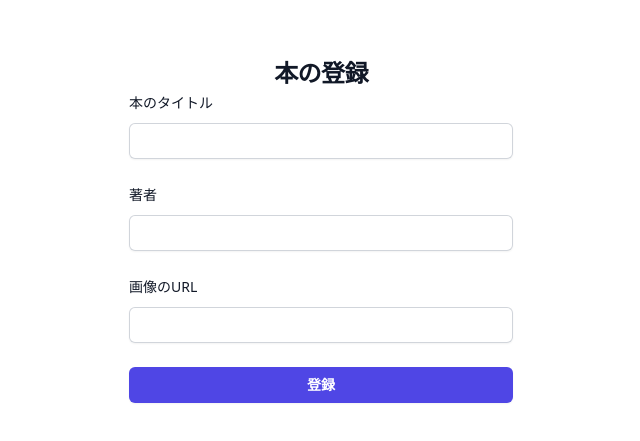
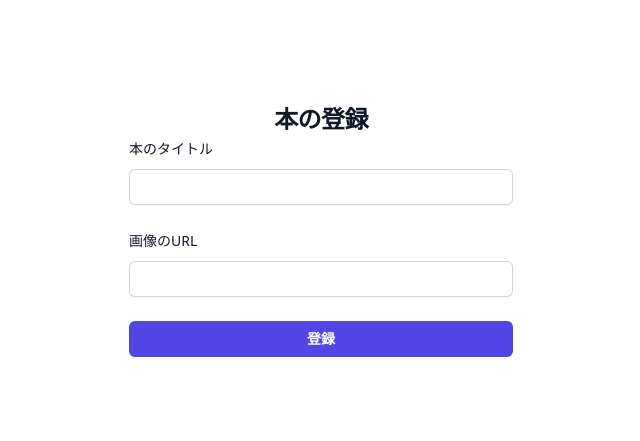
Before and after one commit to sayasurvey/company_book_mgt_front, a Next.js app in the folder src/: page /books/registration in a window 1280 px wide. Shown: the part 171-612 px from the top of the page, without its empty margins (319-959 px from the left). Built offline with nearby package versions, Linux system fonts and the light colour scheme.

Commit message:
DELETE: 著者関連のコードやデータ削除

```diff
--- a/src/components/book_form_template.tsx
+++ b/src/components/book_form_template.tsx
@@ -20,10 +20,6 @@ export const BookFormTemplate = () => {
         <form className="space-y-6" action="#" method="POST">
           <div>
             <InputField value='本のタイトル' dataName='title'/>
-          </div>
-
-          <div>
-            <InputField value='著者' dataName='author'/>
           </div>
 
           <div>
--- a/src/components/booklist.tsx
+++ b/src/components/booklist.tsx
@@ -4,13 +4,12 @@ import { BorrowingModal } from './borrowing_modal';
 interface Book {
   imageUrl: string;
   title: string;
-  author: string;
   loanable: boolean;
 }
 
 interface BookCardProps extends Book {}
 
-function BookCard({ imageUrl, title, author, loanable }: BookCardProps): ReactElement {
+function BookCard({ imageUrl, title, loanable }: BookCardProps): ReactElement {
   const [isModalOpen, setIsModalOpen] = useState(false);
 
   const handleBorrowClick = () => {
@@ -30,7 +29,6 @@ function BookCard({ imageUrl, title, author, loanable }: BookCardProps): ReactEl
           <div className='absolute top-5 left-5 opacity-0 group-hover:opacity-100'>
             <p>タイトル:</p>
             <p>　{title}</p>
-            <p>著者: {author}</p>
           </div>
         </div>
       </a>
@@ -49,28 +47,24 @@ export const BookList: React.FC = () => {
       imageUrl:
         'https://www.oreilly.co.jp/books/images/picture_large978-4-87311-565-8.jpeg',
       title: 'リーダブルコード',
-      author: 'Dustin Boswell',
       loanable: false
     },
     {
       imageUrl:
         'https://tailwindui.com/img/ecommerce-images/category-page-04-image-card-02.jpg',
       title: 'Nomad Tumbler',
-      author: 'Dustin Boswell',
       loanable: true
     },
     {
       imageUrl:
         'https://tailwindui.com/img/ecommerce-images/category-page-04-image-card-03.jpg',
       title: 'Focus Paper Refill',
-      author: 'Dustin Boswell',
       loanable: true
     },
     {
       imageUrl:
         'https://tailwindui.com/img/ecommerce-images/category-page-04-image-card-04.jpg',
       title: 'Machined Mechanical Pencil',
-      author: 'Dustin Boswell',
       loanable: true
     }
   ];
```
